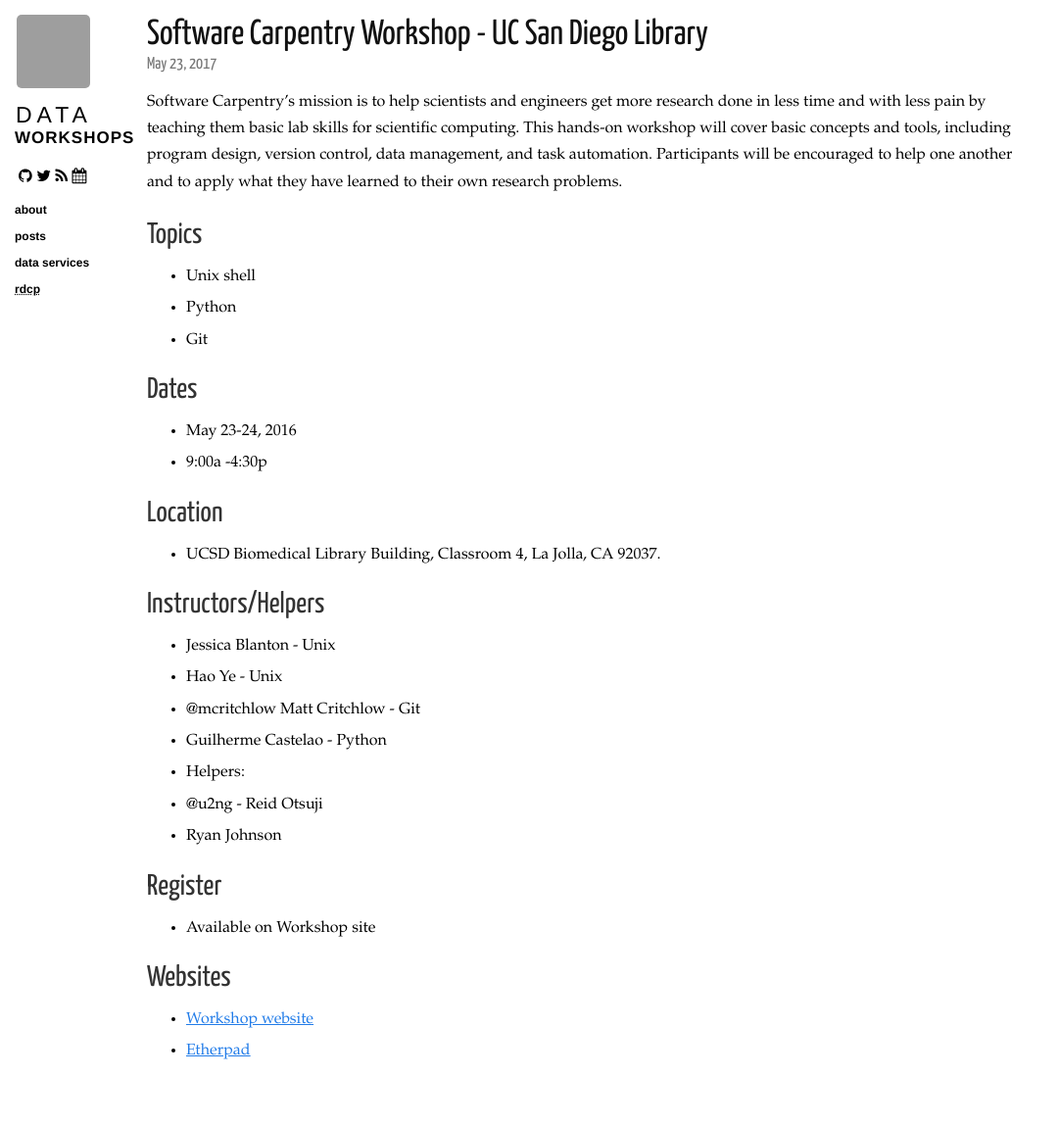
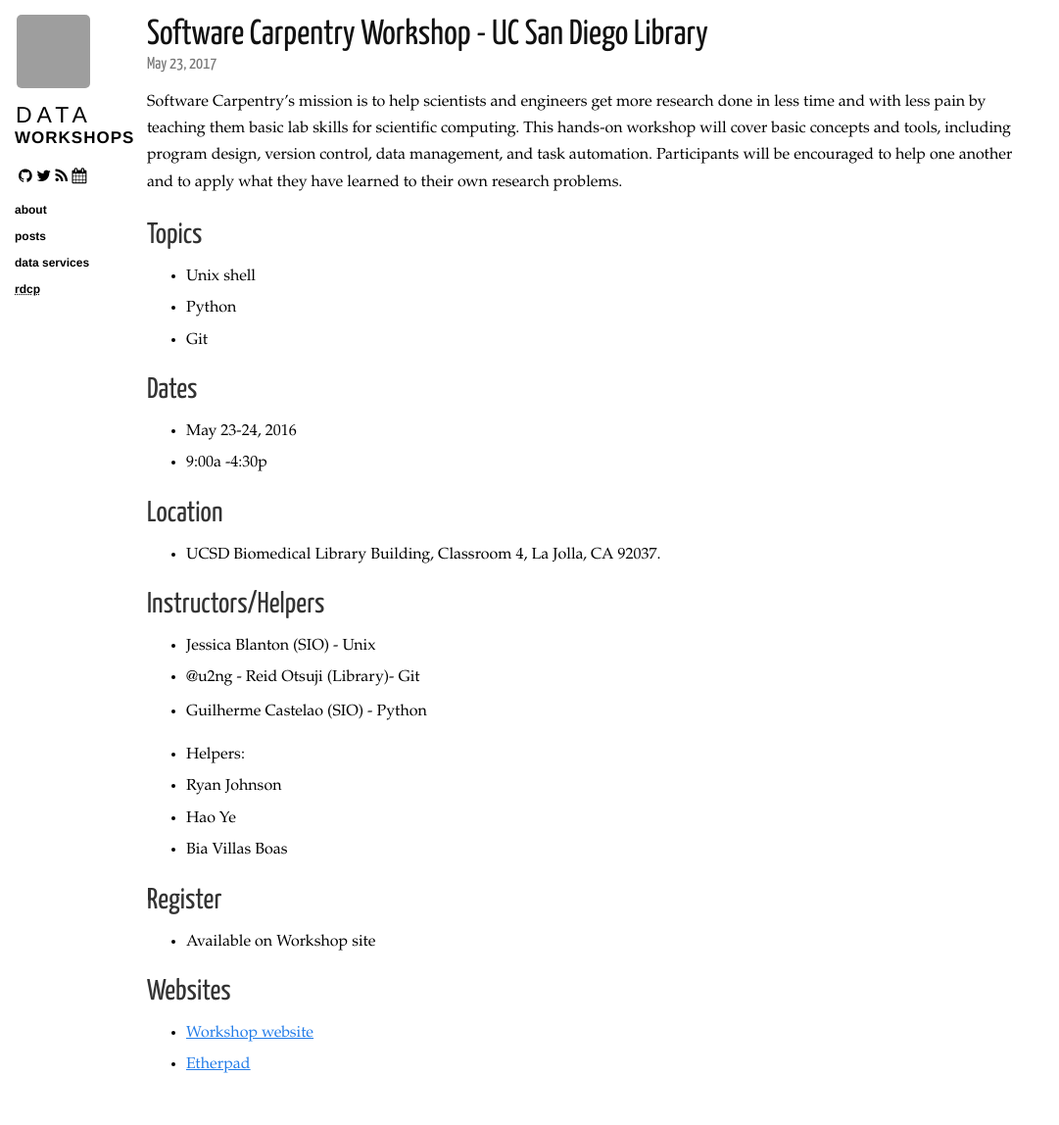
Before and after one commit to ucsdlib/workshops, a Jekyll site: the page built from _posts/2017-05-23-software-carpentry-spring.markdown, in a window 1280 px wide. Shown: the whole page at 98% size, without its empty margins (0-1081 px from the left). Built offline with Jekyll 4.4.1, drawn with Linux system fonts in a browser that asks for light colours; nearby versions of some CDN libraries; grey boxes are pictures that could not be loaded.

Commit message:
updating instructors/helpers

```diff
--- a/_posts/2017-05-23-software-carpentry-spring.markdown
+++ b/_posts/2017-05-23-software-carpentry-spring.markdown
@@ -24,13 +24,14 @@ Software Carpentry's mission is to help scientists and engineers get more resear
 
 ## Instructors/Helpers
 
-* Jessica Blanton - Unix
-* Hao Ye - Unix
-* @mcritchlow Matt Critchlow - Git
-* Guilherme Castelao - Python
+* Jessica Blanton (SIO) - Unix
+* @u2ng - Reid Otsuji (Library)- Git
+* Guilherme Castelao (SIO) - Python
+
 * Helpers:
-* @u2ng - Reid Otsuji
 * Ryan Johnson
+* Hao Ye
+* Bia Villas Boas
 
 
 
```
